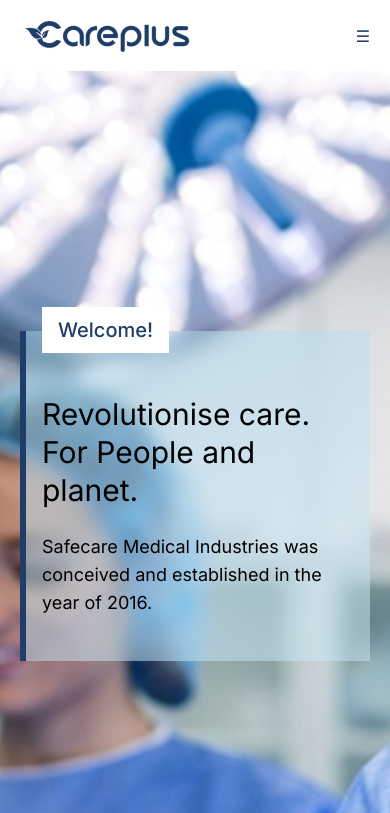
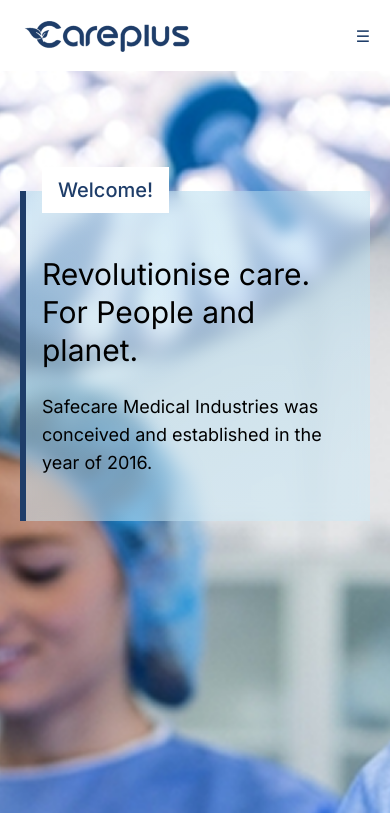
Before and after one commit to Sana-Ahmad1771/Careplus, a React (Vite) app: page / in a window 390 px wide. Shown: the top 813 px of the page. Built offline with nearby package versions, Linux system fonts and the light colour scheme.

Commit message:
hero section modified

```diff
--- a/src/components/common/Footer.jsx
+++ b/src/components/common/Footer.jsx
@@ -12,7 +12,7 @@ const Footer = () => {
       {/* Main Content */}
       <div className="px-5 lg:px-32 xl:px-40 py-16 flex flex-col lg:flex-row justify-between flex-wrap gap-12">
         {/* Brand Info */}
-        <div className="flex-1">
+        <div className="flex-1 min-w-[190px]">
           <img src={logo} alt="Logo" className="mb-5 w-32" />
           <p className="text-[16px] font-normal mb-6">
             Welcome to a place of refinement and beauty. This is Furniture, a WP
@@ -29,7 +29,7 @@ const Footer = () => {
         </div>
 
         {/* Services */}
-        <div className="flex-1">
+        <div>
           <h4 className="text-2xl font-semibold mb-4">Services</h4>
           <ul className="space-y-2 text-[16px]">
             <li><a href="#">Home</a></li>
@@ -41,7 +41,7 @@ const Footer = () => {
         </div>
 
         {/* Resources */}
-        <div className="flex-1">
+        <div >
           <h4 className="text-2xl font-semibold mb-4">Resources</h4>
           <ul className="space-y-2 text-[16px]">
             <li><a href="#">Home</a></li>
@@ -52,7 +52,7 @@ const Footer = () => {
         </div>
 
         {/* Location and Socials */}
-        <div className="flex-1 min-w-[250px]">
+        <div className="flex-1 min-w-[190px]">
           <h4 className="text-2xl font-semibold mb-4">Location</h4>
           <p className="text-[16px] mb-6">
             PPGH+X76 - Kizad - Khalifa Industrial Zone - Abu Dhabi
--- a/src/components/home/Hero.jsx
+++ b/src/components/home/Hero.jsx
@@ -3,10 +3,10 @@ import BackgroundImage from "../../assets/Rectangle3173.png";
 const Hero = () => {
   return (
     <section
-      className="bg-cover bg-center min-h-[100vh] pb-5 mb-5 pt-65  px-5 lg:px-32 xl:px-40 relative"
+      className="bg-cover bg-center min-h-[100vh] pb-5 mb-5 pt-30 px-5 lg:px-32 xl:px-40 relative"
       style={{ backgroundImage: `url(${BackgroundImage})` }}
     >
-      <div className="flex lg:justify-start justify-center items-center h-full">
+      <div className="flex justify-start items-center h-full">
         <div
           className="relative lg:px-[54px] px-4 pt-16 pb-11 border-l-[6.905px] border-[#1E3D69] backdrop-blur-[8.06px]
           bg-[linear-gradient(160deg,rgba(169,214,235,0.5)_-8.93%,rgba(203,233,247,0.5)_86.48%)] max-w-[650px] w-full"
```
